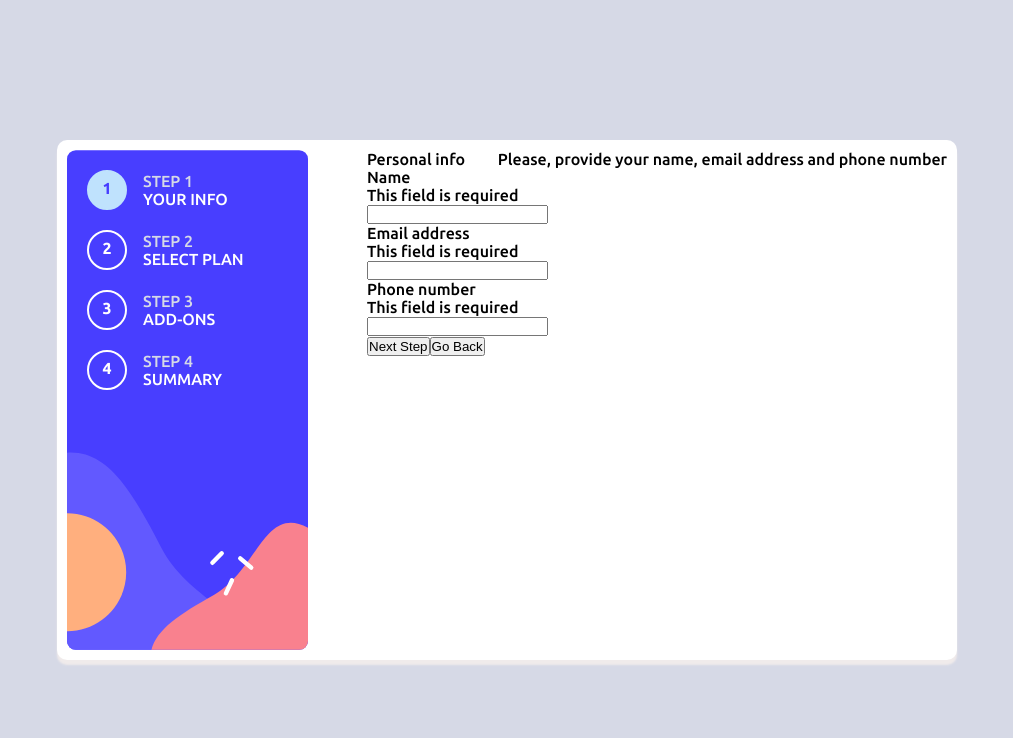
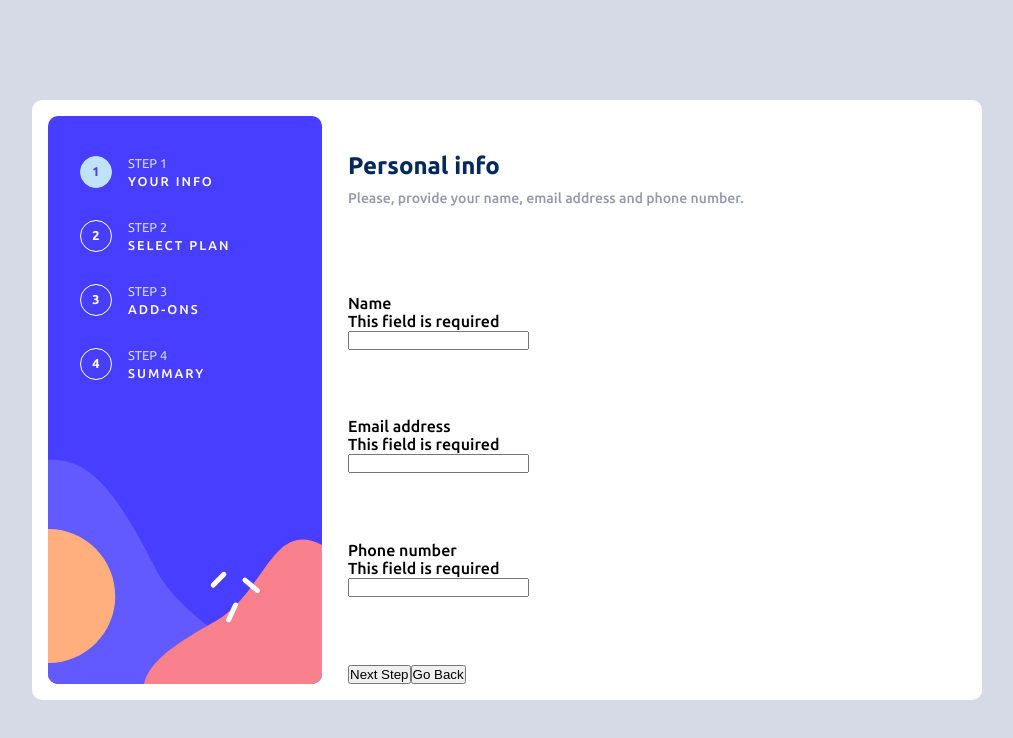
Before and after one commit to Volkus80/FormPet, a React (Create React App) app: page / in a window 1280 px wide. Shown: the top 738 px of the page, without its empty margins (133-1146 px from the left). Built offline with nearby package versions, Linux system fonts and the light colour scheme.

Commit message:
desighn start

```diff
--- a/src/components/App/App.module.scss
+++ b/src/components/App/App.module.scss
@@ -1,12 +1,12 @@
 .app {
     background-color: #fff;
-    width: 900px;
-    height: auto;
-    box-shadow: 0px 5px 2px rgb(240, 235, 235);
+    width: 950px;
+    height: 600px;
+    padding: 1rem;
+    // box-shadow: 0px 5px 2px rgb(240, 235, 235);
     display: flex;
     flex-direction: row;
     // align-items: center;
     justify-content: flex-start;
     border-radius: 10px;
-    padding: 10px;
 }
--- a/src/components/MainPanel/MainPanel.module.scss
+++ b/src/components/MainPanel/MainPanel.module.scss
@@ -1,3 +1,4 @@
+@use '../../index.scss';
 .panel{
     height: 100%;
     flex: 1 1 auto;
@@ -9,5 +10,22 @@
     &_header {
         display: flex;
         justify-content: space-between;
+        flex-direction: column;
+        margin: 20px 0;
+
+
+        &_head {
+            font-size: 1.5rem;
+            font-weight: 700;
+            color: index.$marine-blue;
+            margin-top: 1rem;
+        }
+
+        &_description {
+            font-size: 14px;
+            margin-top: 10px;
+            color: index.$neutral-cool-gray;
+            text-align: justify;
+        }
     }
 }
--- a/src/components/SBItem/SBItem.module.scss
+++ b/src/components/SBItem/SBItem.module.scss
@@ -1,21 +1,25 @@
 @use '../../index.scss';
-$num-size: 2.5rem;
+$num-size: 2rem;
 .item {
+    // box-sizing: content-box;
     display: flex;
     flex-direction: row;
-    align-items: center;
+    align-items:stretch;
     justify-content: flex-start;
     color: index.$white;
-    font-size: 1rem;
-    margin: 20px;
+    font-size: calc($num-size / 2.5);
+    // letter-spacing: 2px;
+    margin: $num-size;
+    height: 2rem;
+    // margin-bottom: calc($num-size + 1px);
 
     &_num {
         width: $num-size;
         height: $num-size;
         border-radius: 50%;
-        border: solid index.$white 2px;
+        border: solid index.$white 1px;
         text-align: center;
-        line-height: calc($num-size - .5rem);
+        line-height: 1.8rem;
         margin-right: 1rem;
         align-self: center;
         justify-self: center;
@@ -31,11 +35,16 @@ $num-size: 2.5rem;
     &_desc {
         display: flex;
         flex-direction: column;
-        align-items: start;
+        // align-items: start;
         justify-content: space-between;
 
         &_header {
             color: index.$light-gray;
+            font-weight: 300;
+        }
+
+        &_footer {
+        letter-spacing: 2px;
         }
     }
 }
--- a/src/components/StageBoard/StagesBoard.module.scss
+++ b/src/components/StageBoard/StagesBoard.module.scss
@@ -1,10 +1,11 @@
 .board {
-    height: 500px;
+    height: 568px;
     width: 300px;
     // margin: 10px;
     background-image: url('../../images/bg-sidebar-desktop.svg');
     background-size: contain;
     background-repeat: no-repeat;
+    padding: .5rem 0;
 
 
 
--- a/src/data/panelText.js
+++ b/src/data/panelText.js
@@ -1,7 +1,7 @@
 const panelText = {
     1: {
         header: "Personal info",
-        text: "Please, provide your name, email address and phone number"
+        text: "Please, provide your name, email address and phone number."
     },
     2: {
         header: "Select your plan",
```
